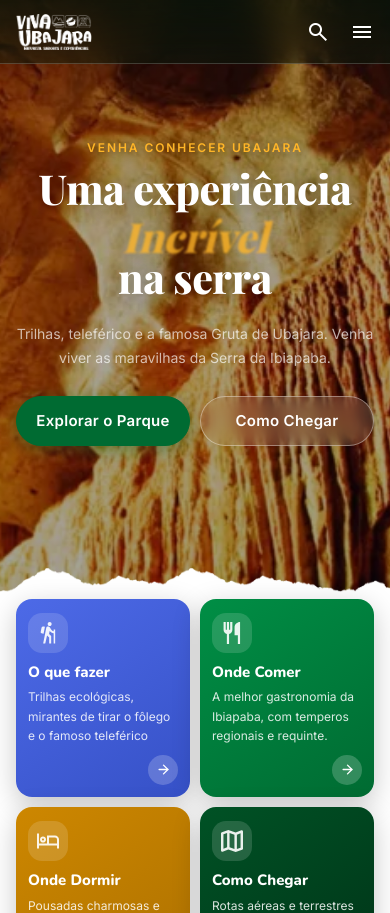
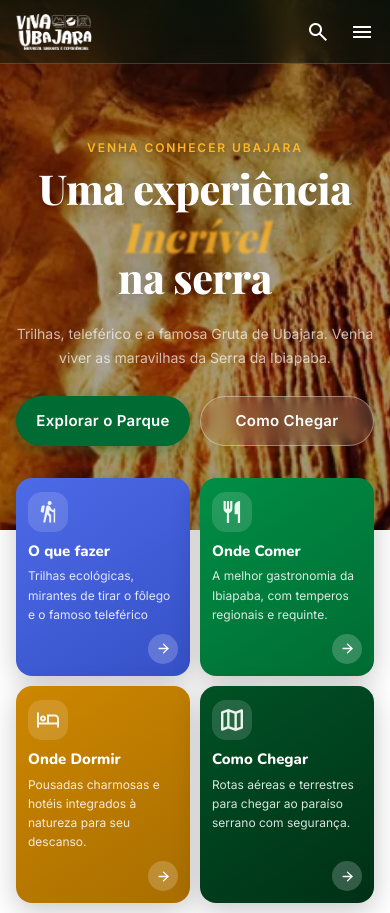
Before and after one commit to gabsiq73/viva_ubajara_frontend, a React (Vite) app: page / in a window 390 px wide. Shown: the top 913 px of the page. Built offline with nearby package versions, Linux system fonts and the light colour scheme; no server answers; a web font is replaced by a local one.

Commit message:
fix: remove torn section edges on mobile
Hide the torn dividers and the paper edge under the hero up to 768px so
sections end with straight edges on phones; the divider height token is
zeroed so the extra padding added for it disappears as well.

```diff
--- a/src/components/Sections/style/Content.components.css
+++ b/src/components/Sections/style/Content.components.css
@@ -2123,3 +2123,9 @@ div.restaurant a:active {
 .reviews__inner > .ui-state {
     margin-bottom: 32px;
 }
+
+@media (max-width: 768px) {
+    div.paper {
+        display: none;
+    }
+}
--- a/src/components/ui/torn-divider.css
+++ b/src/components/ui/torn-divider.css
@@ -28,3 +28,14 @@
 .torn-divider--bottom {
     bottom: calc(var(--torn-h) * -1);
 }
+
+/* No celular as seções terminam retas, sem a borda rasgada */
+@media (max-width: 768px) {
+    :root {
+        --torn-h: 0px;
+    }
+
+    .torn-divider {
+        display: none;
+    }
+}
```
